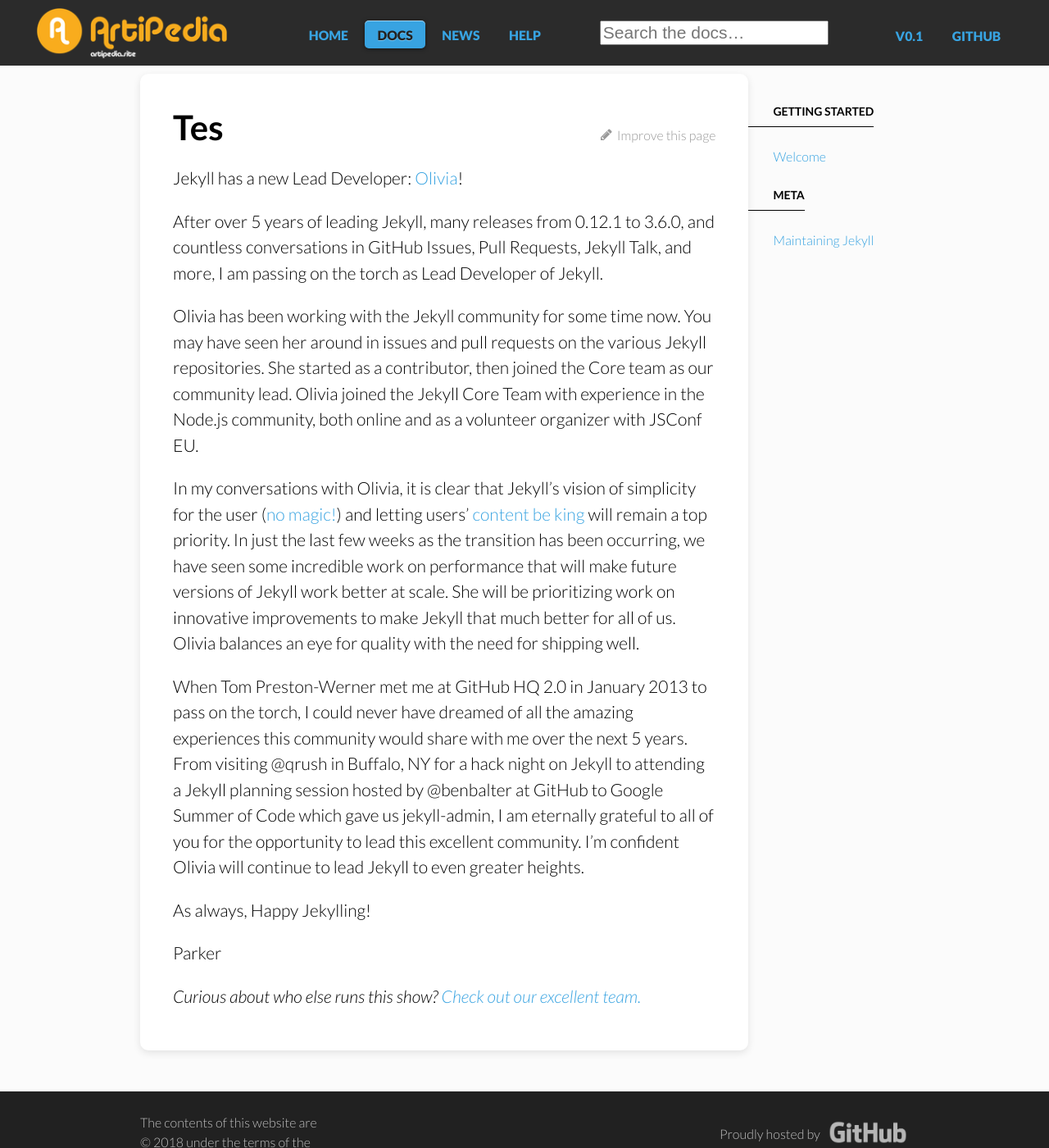
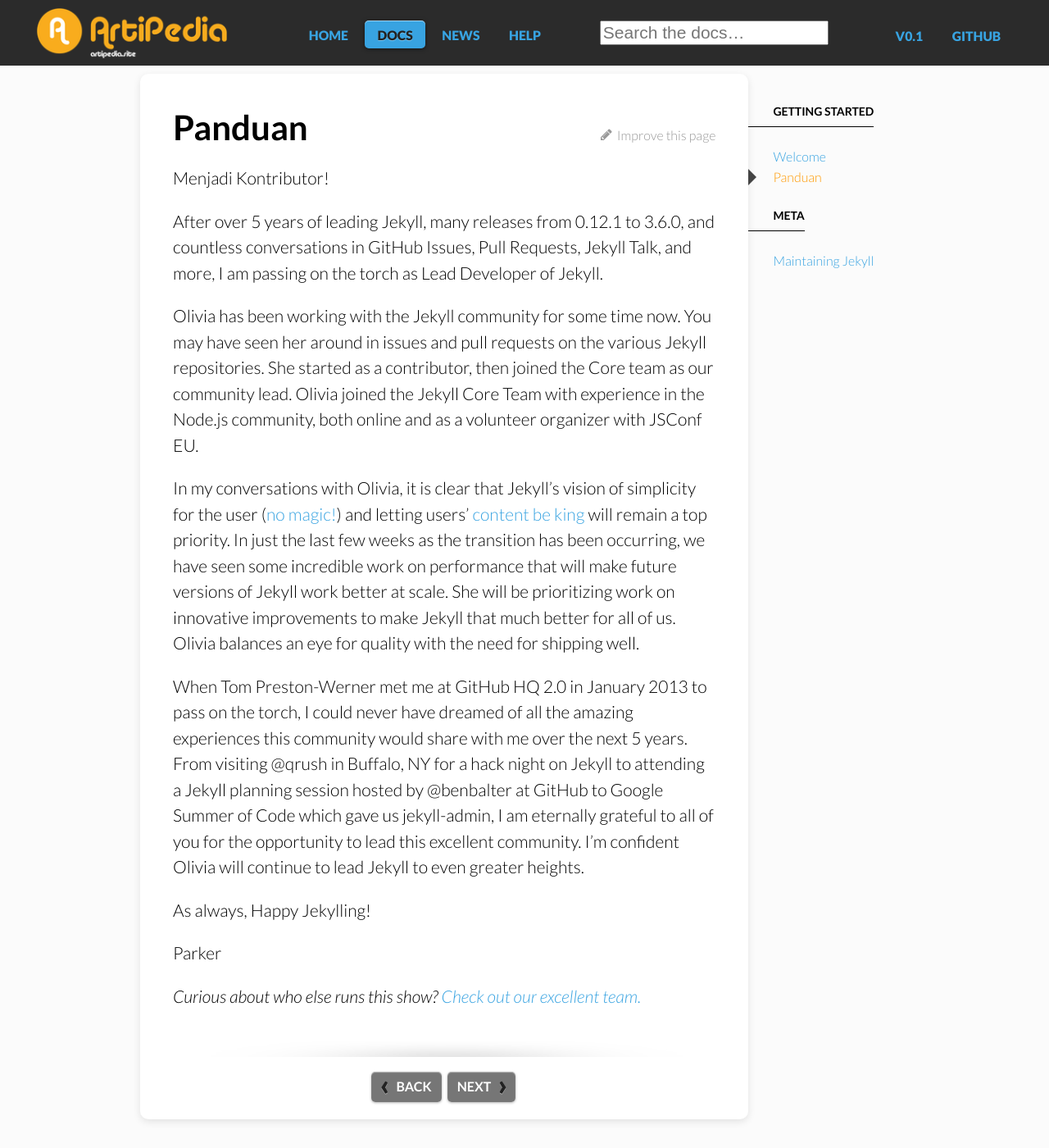
Before and after one commit to ArtiPedia/ArtiPedia, a Jekyll site: the page built from docs/_docs/panduan.md, in a window 1280 px wide and 1400 px high. Shown: the whole window at 82% size. Built offline with Jekyll 4.4.1, drawn with Linux system fonts in a browser that asks for light colours; comment, search, counter and statistics services are not loaded.

Commit message:
update pandua

```diff
--- a/docs/_docs/2018-02-19-meet-jekyll-s-new-lead-developer.markdown
+++ b/docs/_docs/panduan.md
@@ -1,9 +1,9 @@
 ---
-title: Tes
-permalink: /docs/assets/
+title: Panduan
+permalink: /docs/usage/
 ---
 
-Jekyll has a new Lead Developer: [Olivia](https://liv.cat/)!
+Menjadi Kontributor!
 
 After over 5 years of leading Jekyll, many releases from 0.12.1 to 3.6.0, and
 countless conversations in GitHub Issues, Pull Requests, Jekyll Talk, and
```
